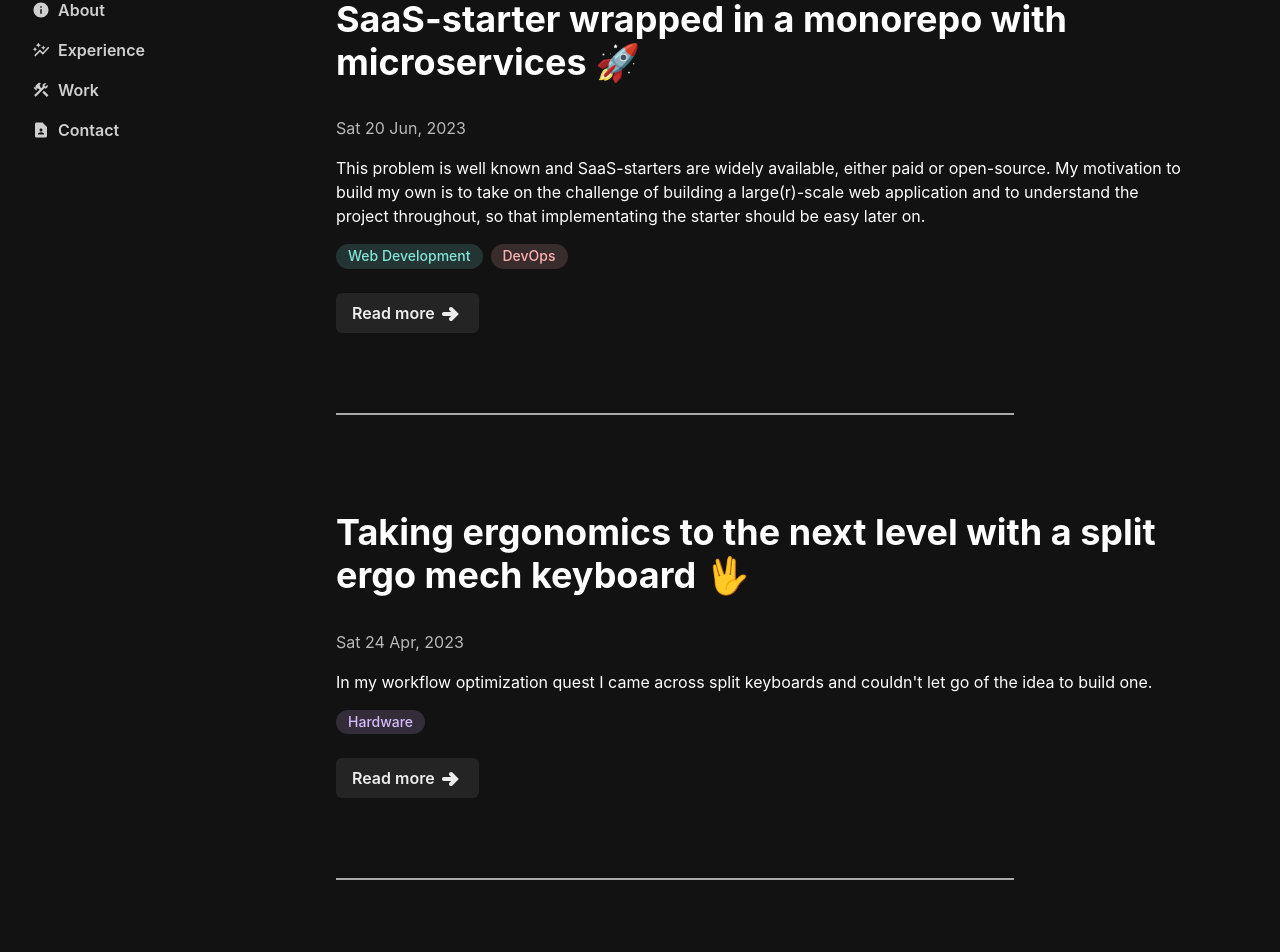
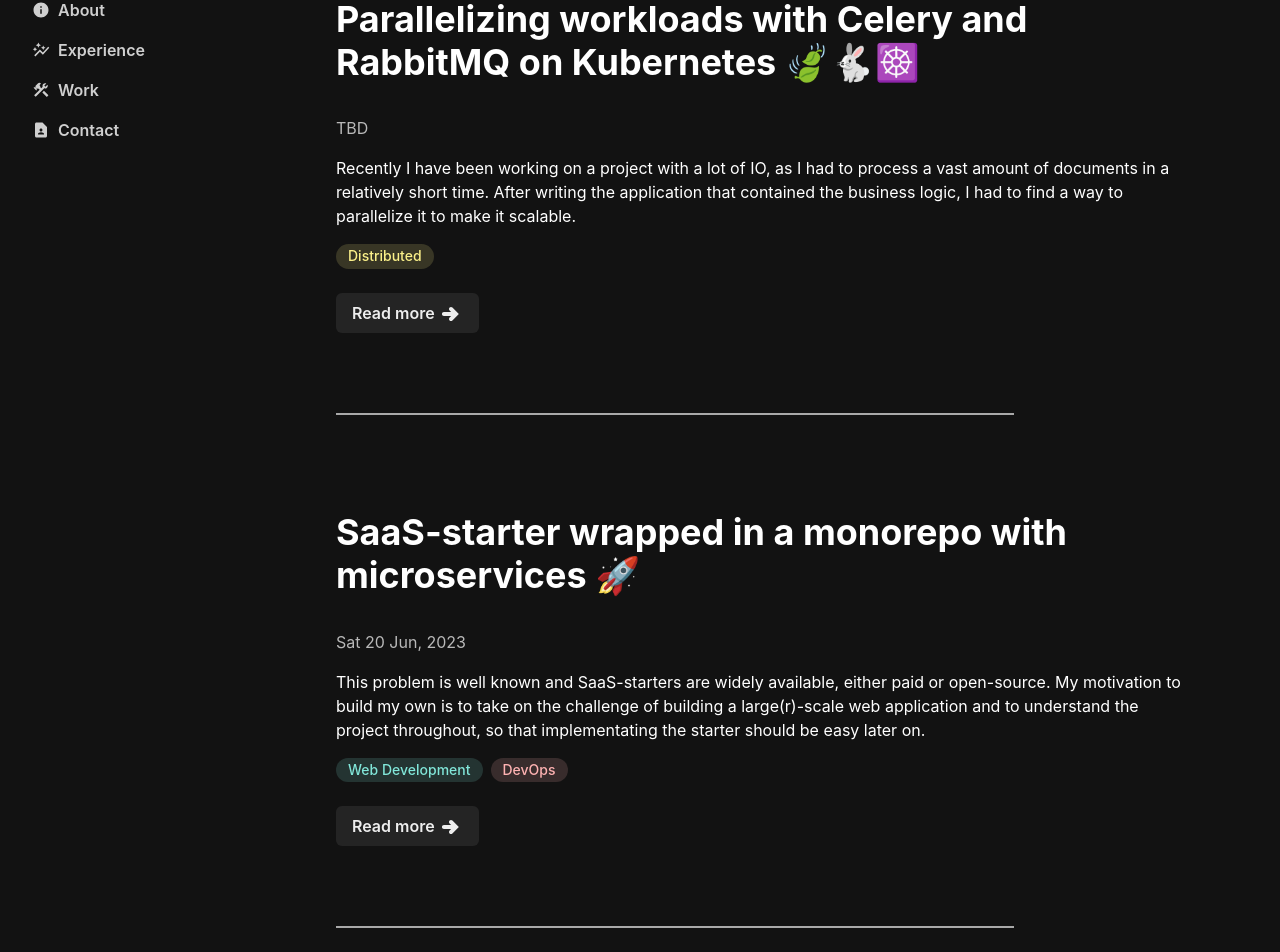
Before and after one commit to danielsteman/vite-blog, a React (Vite) app: page / in a window 1280 px wide. Shown: the part 198-1150 px from the top of the page. Built offline with nearby package versions, Linux system fonts and the light colour scheme.

Commit message:
:construction: wip

```diff
--- a/src/components/BlogTags.tsx
+++ b/src/components/BlogTags.tsx
@@ -17,6 +17,7 @@
     Rust: "orange",
     "Machine learning": "green",
     Hardware: "purple",
+    Distributed: "yellow",
   };
   return (
     <HStack>
--- a/src/routes/Blog.tsx
+++ b/src/routes/Blog.tsx
@@ -63,6 +63,14 @@
       text: "This problem is well known and SaaS-starters are widely available, either paid or open-source. My motivation to build my own is to take on the challenge of building a large(r)-scale web application and to understand the project throughout, so that implementating the starter should be easy later on.",
       tags: ["Web Development", "DevOps"],
     },
+    {
+      id: 9,
+      title:
+        "Parallelizing workloads with Celery and RabbitMQ on Kubernetes 🍃🐇☸️",
+      date: "TBD",
+      text: "Recently I have been working on a project with a lot of IO, as I had to process a vast amount of documents in a relatively short time. After writing the application that contained the business logic, I had to find a way to parallelize it to make it scalable.",
+      tags: ["Distributed"],
+    },
   ];
   return (
     <Base>
```
Also changed, not shown: public/content/blog9.md (+15 -1 lines).
